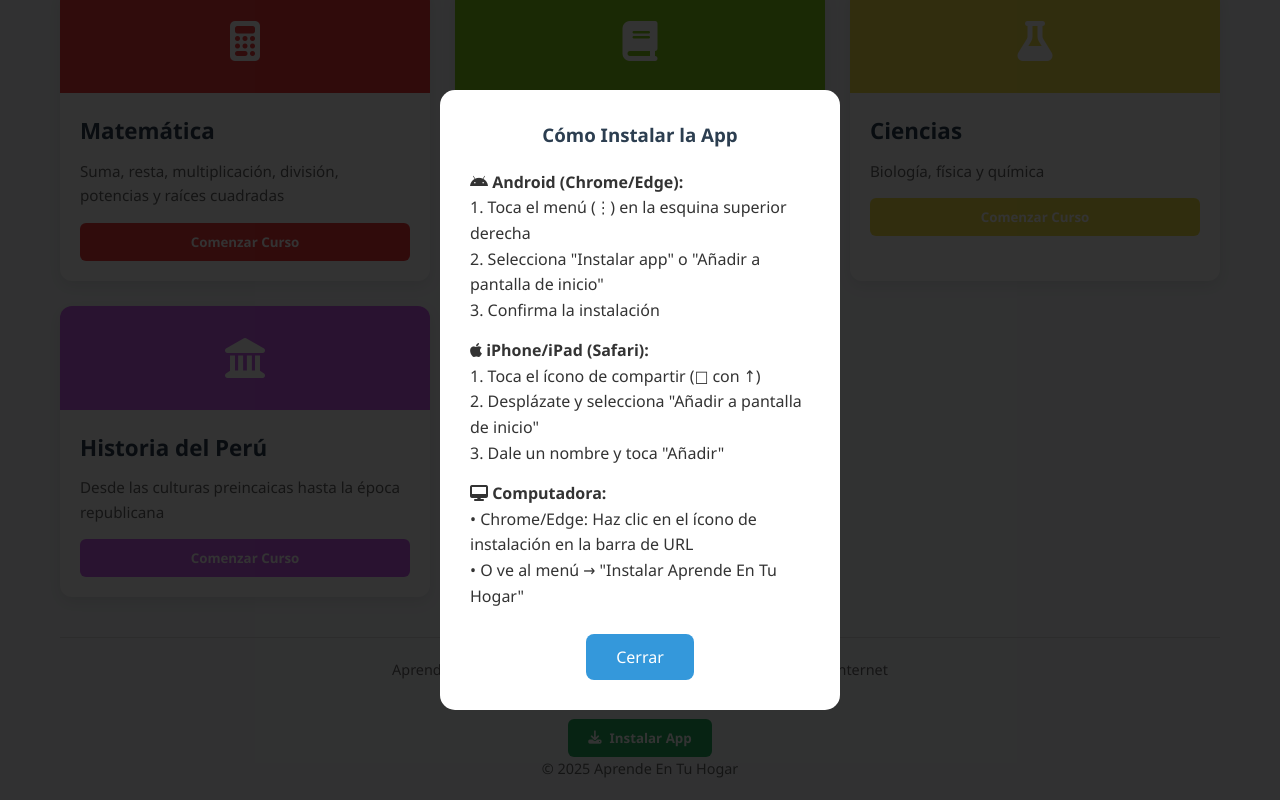
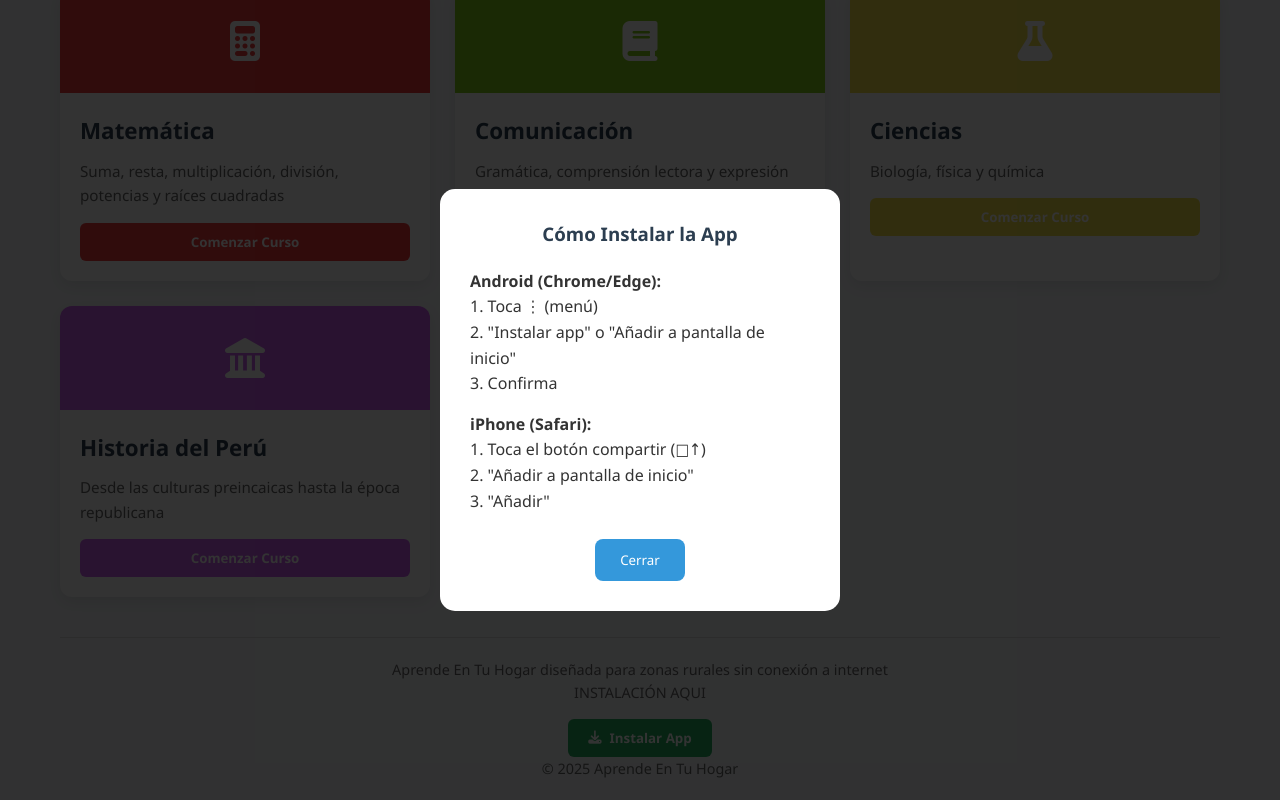
Before and after one commit to XElmikeX/Aprende-En-Tu-Hogar, a plain HTML site: page index.html in a window 1280 px wide. Both pictures are taken after a click on the button "Instalar App". Shown: the part 326-1126 px from the top of the page. Drawn offline with Linux system fonts and the light colour scheme.

Commit message:
Se agrega al Proyecto

```diff
--- a/js/cursos.js
+++ b/js/cursos.js
@@ -59,7 +59,6 @@ const questionsData = {
         { question: "Si 3 lápices cuestan 6 soles, ¿cuánto cuesta 1 lápiz?", options: ["2 soles", "3 soles", "1 sol", "4 soles"], correct: 0 },
         { question: "Un bus tiene 40 asientos. Si ya hay 25 personas, ¿cuántos asientos vacíos hay?", options: ["15", "25", "40", "65"], correct: 0 },
         { question: "Si caminas 5 km en 1 hora, ¿cuántos km caminas en 3 horas?", options: ["15 km", "5 km", "8 km", "10 km"], correct: 0 }
-        // ... (agregar más preguntas hasta 100 según sea necesario)
     ],
 
     comunicacion: [
@@ -97,7 +96,6 @@ const questionsData = {
         { question: "¿Qué es una oración?", options: ["Conjunto de palabras con sentido completo", "Una palabra", "Un signo de puntuación", "Un tipo de texto"], correct: 0 },
         { question: "¿Cuál es la sílaba tónica de 'árbol'?", options: ["ár", "bol", "ar", "árbol es aguda"], correct: 3 },
         { question: "¿Qué es un párrafo?", options: ["Conjunto de oraciones sobre un tema", "Una oración", "Un capítulo", "Un libro"], correct: 0 }
-        // ... (agregar más preguntas hasta 100 según sea necesario)
     ],
 
     ciencias: [
@@ -135,7 +133,6 @@ const questionsData = {
         { question: "¿Qué es la contaminación?", options: ["Daño al medio ambiente", "Mejora del aire", "Limpieza del agua", "Cuidado de los animales"], correct: 0 },
         { question: "¿Qué son los animales en peligro de extinción?", options: ["Especies que pueden desaparecer", "Animales domésticos", "Animales muy comunes", "Animales artificiales"], correct: 0 },
         { question: "¿Qué es un ecosistema?", options: ["Comunidad de seres vivos y su ambiente", "Un solo animal", "Una planta", "Un mineral"], correct: 0 }
-        // ... (agregar más preguntas hasta 100 según sea necesario)
     ],
 
     historia: [
@@ -173,7 +170,6 @@ const questionsData = {
         { question: "¿Qué guerra enfrentó al Perú contra Chile?", options: ["Guerra del Pacífico", "Guerra con Ecuador", "Guerra de Independencia", "Guerra Civil"], correct: 0 },
         { question: "¿Quién fue Miguel Grau?", options: ["Héroe de la Guerra del Pacífico", "Presidente del Perú", "Escritor peruano", "Científico peruano"], correct: 0 },
         { question: "¿En qué año se produjo la Batalla de Ayacucho?", options: ["1824", "1821", "1830", "1815"], correct: 0 }
-        // ... (agregar más preguntas hasta 100 según sea necesario)
     ]
 };
 
@@ -209,6 +205,10 @@ const courseNames = {
     historia: "Historia del Perú"
 };
 
+// Variables para instalación PWA
+let deferredPrompt;
+let isAppInstalled = false;
+
 // Función para obtener mensajes traducidos
 function getTranslatedMessage(key) {
     if (window.translations && window.currentLanguage) {
@@ -230,37 +230,31 @@ function shuffleArray(array) {
 
 // Función para obtener preguntas traducidas
 function getTranslatedQuestions(course) {
-    // Si el idioma es español, usar las preguntas originales
     if (window.currentLanguage === 'es' || !window.questionTranslations) {
         return null;
     }
 
-    // Si hay traducciones para este curso en el idioma actual
     if (window.questionTranslations[window.currentLanguage] &&
         window.questionTranslations[window.currentLanguage][course]) {
         return window.questionTranslations[window.currentLanguage][course];
     }
 
-    return null; // No hay traducción
+    return null;
 }
 
 // Función para seleccionar 10 preguntas aleatorias
 function selectRandomQuestions(course) {
-    // Primero intentar obtener preguntas traducidas
     const translated = getTranslatedQuestions(course);
 
     if (translated && translated.length >= 10) {
-        // Si hay suficientes preguntas traducidas, usar esas
         const shuffled = shuffleArray(translated);
         return shuffled.slice(0, 10);
     } else if (translated && translated.length > 0) {
-        // Si hay algunas preguntas traducidas pero no 10, mezclar con originales
         const allOriginalQuestions = questionsData[course];
         const neededQuestions = 10 - translated.length;
         const shuffledOriginal = shuffleArray(allOriginalQuestions).slice(0, neededQuestions);
         return [...translated, ...shuffledOriginal];
     } else {
-        // Si no hay traducciones, usar solo preguntas originales
         const allQuestions = questionsData[course];
         const shuffled = shuffleArray(allQuestions);
         return shuffled.slice(0, 10);
@@ -279,25 +273,20 @@ function updateNextButtonText() {
 // Función para actualizar textos cuando cambia el idioma
 function updateQuizLanguage() {
     if (currentCourse) {
-        // Si hay un curso activo, actualizar las preguntas
         const newQuestions = selectRandomQuestions(currentCourse);
         selectedQuestions = newQuestions;
 
-        // Reiniciar las respuestas del usuario
         userAnswers = new Array(selectedQuestions.length).fill(null);
         currentQuestionIndex = 0;
         score = 0;
 
-        // Actualizar la pregunta mostrada
         showQuestion();
 
-        // Actualizar textos de botones
         prevBtn.textContent = getTranslatedMessage("prev");
         updateNextButtonText();
         backToCoursesBtn.textContent = getTranslatedMessage("back-courses");
         restartQuizBtn.textContent = getTranslatedMessage("repeat-course");
 
-        // Actualizar título del curso
         const courseKey = currentCourse + '-title';
         if (window.translations && window.translations[window.currentLanguage] &&
             window.translations[window.currentLanguage][courseKey]) {
@@ -321,18 +310,15 @@ function startCourse(course) {
     currentCourse = course;
     currentQuestionIndex = 0;
 
-    // Seleccionar 10 preguntas aleatorias (con traducciones si aplica)
     selectedQuestions = selectRandomQuestions(course);
 
     userAnswers = new Array(selectedQuestions.length).fill(null);
     score = 0;
 
-    // Mostrar el quiz y ocultar otros elementos
     document.querySelector('.courses-section').style.display = 'none';
     quizContainer.style.display = 'block';
     resultsContainer.style.display = 'none';
 
-    // Configurar el título del quiz (traducido)
     const courseKey = course + '-title';
     if (window.translations && window.currentLanguage &&
         window.translations[window.currentLanguage][courseKey]) {
@@ -341,11 +327,9 @@ function startCourse(course) {
         quizTitle.textContent = courseNames[course];
     }
 
-    // Actualizar textos de botones
     prevBtn.textContent = getTranslatedMessage("prev");
     updateNextButtonText();
 
-    // Mostrar la primera pregunta
     showQuestion();
 }
 
@@ -353,13 +337,9 @@ function startCourse(course) {
 function showQuestion() {
     const question = selectedQuestions[currentQuestionIndex];
 
-    // Actualizar contador
     currentQuestionEl.textContent = currentQuestionIndex + 1;
-
-    // Mostrar pregunta
     questionText.textContent = question.question;
 
-    // Mostrar opciones
     optionsContainer.innerHTML = '';
     question.options.forEach((option, index) => {
         const optionElement = document.createElement('div');
@@ -372,24 +352,17 @@ function showQuestion() {
         optionsContainer.appendChild(optionElement);
     });
 
-    // Configurar botones de navegación
     prevBtn.disabled = currentQuestionIndex === 0;
-
-    // Actualizar texto del botón siguiente/finalizar
     updateNextButtonText();
 }
 
 // Seleccionar una opción
 function selectOption(optionIndex) {
-    // Deseleccionar todas las opciones
     document.querySelectorAll('.option').forEach(option => {
         option.classList.remove('selected');
     });
 
-    // Seleccionar la opción clickeada
     document.querySelectorAll('.option')[optionIndex].classList.add('selected');
-
-    // Guardar respuesta del usuario
     userAnswers[currentQuestionIndex] = optionIndex;
 }
 
@@ -434,20 +407,16 @@ function showResults() {
     quizContainer.style.display = 'none';
     resultsContainer.style.display = 'block';
 
-    // Actualizar título de resultados
     const resultsTitle = document.querySelector('.results-title');
     if (resultsTitle) {
         resultsTitle.textContent = getTranslatedMessage("completed");
     }
 
-    // Actualizar botones
     backToCoursesBtn.textContent = getTranslatedMessage("back-courses");
     restartQuizBtn.textContent = getTranslatedMessage("repeat-course");
 
-    // Mostrar puntaje
     finalScoreEl.textContent = `${score}/${selectedQuestions.length}`;
 
-    // Mostrar mensaje según puntaje (usando traducciones)
     let messageKey = "";
     if (score === selectedQuestions.length) {
         messageKey = "excellent-score";
@@ -474,140 +443,94 @@ restartQuizBtn.addEventListener('click', function() {
     startCourse(currentCourse);
 });
 
-/*-------------------- */
-// Al principio del archivo cursos.js, después de las variables:
-let deferredPrompt;
-let isAppInstalled = false;
-
-// En la parte de inicialización (al final del archivo), añade:
-window.addEventListener('DOMContentLoaded', function() {
-    console.log("App EducaRural cargada. Funciona completamente offline.");
+/*--------------------------------------------------------------------- */
+// INSTALACIÓN PWA - CÓDIGO SIMPLIFICADO
+/*--------------------------------------------------------------------- */
 
 // Verificar si ya está instalada
-    if (window.matchMedia('(display-mode: standalone)').matches) {
-        console.log("La app ya está instalada");
+function checkIfInstalled() {
+    if (window.matchMedia('(display-mode: standalone)').matches ||
+        window.navigator.standalone === true) {
         isAppInstalled = true;
         installBtn.style.display = 'none';
+        return true;
+    }
+    return false;
 }
 
 // Escuchar evento beforeinstallprompt
 window.addEventListener('beforeinstallprompt', (e) => {
-        console.log("beforeinstallprompt event fired");
-        // Prevenir que Chrome muestre su propio banner
     e.preventDefault();
-        // Guardar el evento para usarlo después
     deferredPrompt = e;
 
-        // Mostrar el botón de instalación
+    if (!checkIfInstalled()) {
         installBtn.style.display = 'inline-flex';
-
-        // Actualizar el texto del botón
-        installBtn.innerHTML = '<i class="fas fa-download"></i> <span data-key="install-app">Instalar App</span>';
-
-        // Forzar actualización de textos
-        if (window.translations && window.currentLanguage) {
-            const textElement = installBtn.querySelector('span[data-key="install-app"]');
-            if (textElement) {
-                textElement.textContent = window.translations[window.currentLanguage]["install-app"];
-            }
+        installBtn.style.opacity = '1';
     }
 });
 
-    // Escuchar cuando la app se instale
-    window.addEventListener('appinstalled', (evt) => {
+// Cuando se instala
+window.addEventListener('appinstalled', () => {
     console.log('App instalada exitosamente');
     isAppInstalled = true;
     installBtn.style.display = 'none';
-
-        // Mostrar mensaje de confirmación
-        alert('¡App instalada exitosamente! Ahora puedes acceder desde tu pantalla de inicio.');
-    });
+    deferredPrompt = null;
 });
 
-// Función simplificada para instalar la app
-async function installApp() {
+// Click en botón de instalación
+installBtn.addEventListener('click', async (e) => {
+    e.preventDefault();
+
+    if (isAppInstalled) {
+        alert('La app ya está instalada en tu dispositivo.');
+        return;
+    }
+
     if (deferredPrompt) {
-        // Mostrar el prompt de instalación
         deferredPrompt.prompt();
 
-        // Esperar a que el usuario responda
         const { outcome } = await deferredPrompt.userChoice;
 
         if (outcome === 'accepted') {
             console.log('Usuario aceptó la instalación');
             installBtn.style.display = 'none';
-
-            // Mostrar mensaje de éxito
             showInstallSuccessMessage();
         } else {
             console.log('Usuario rechazó la instalación');
-            // Mostrar instrucciones alternativas
             showAlternativeInstructions();
         }
 
-        // Limpiar la referencia
         deferredPrompt = null;
     } else {
-        // Si no hay beforeinstallprompt, mostrar instrucciones
         showInstallInstructions();
     }
-}
-/*---------------- */
-
-/*--------------------------------------------------------------------- */
-// Instalar la aplicación como PWA
-installBtn.addEventListener('click', async function(e) {
-    e.preventDefault();
-
-    // Verificar si ya está instalada
-    if (isAppInstalled) {
-        alert('La app ya está instalada en tu dispositivo.');
-        return;
-    }
-
-    // Intentar instalar usando el prompt de instalación
-    await installApp();
 });
 
 // Función para mostrar mensaje de éxito
 function showInstallSuccessMessage() {
     const message = `
         <div class="install-success" style="
-            position: fixed;
-            top: 0;
-            left: 0;
-            width: 100%;
-            height: 100%;
+            position: fixed; top: 0; left: 0;
+            width: 100%; height: 100%;
             background: rgba(0,0,0,0.8);
-            display: flex;
-            justify-content: center;
-            align-items: center;
+            display: flex; justify-content: center; align-items: center;
             z-index: 1000;
         ">
             <div style="
-                background: white;
-                padding: 30px;
-                border-radius: 15px;
-                max-width: 90%;
-                width: 400px;
-                text-align: center;
+                background: white; padding: 30px; border-radius: 15px;
+                max-width: 90%; width: 400px; text-align: center;
             ">
                 <div style="font-size: 4rem; color: #27ae60; margin-bottom: 20px;">
                     <i class="fas fa-check-circle"></i>
                 </div>
                 <h3 style="color: #2c3e50; margin-bottom: 15px;">¡App Instalada!</h3>
                 <p style="margin-bottom: 20px; color: #666;">
-                    La aplicación ha sido instalada exitosamente en tu dispositivo.
-                    Ahora puedes acceder a ella desde tu pantalla de inicio como cualquier otra app.
+                    La aplicación ha sido instalada exitosamente.<br>
+                    Ahora puedes acceder desde tu pantalla de inicio.
                 </p>
                 <button onclick="this.parentElement.parentElement.remove()" style="
-                    background: #3498db;
-                    color: white;
-                    border: none;
-                    padding: 12px 30px;
-                    border-radius: 8px;
-                    font-size: 16px;
-                    cursor: pointer;
+                    background: #3498db; color: white; border: none;
+                    padding: 12px 30px; border-radius: 8px; cursor: pointer;
                 ">
                     ¡Entendido!
                 </button>
@@ -622,57 +545,33 @@ function showInstallSuccessMessage() {
 function showInstallInstructions() {
     const instructions = `
         <div class="install-instructions" style="
-            position: fixed;
-            top: 0;
-            left: 0;
-            width: 100%;
-            height: 100%;
+            position: fixed; top: 0; left: 0;
+            width: 100%; height: 100%;
             background: rgba(0,0,0,0.8);
-            display: flex;
-            justify-content: center;
-            align-items: center;
+            display: flex; justify-content: center; align-items: center;
             z-index: 1000;
         ">
             <div style="
-                background: white;
-                padding: 30px;
-                border-radius: 15px;
-                max-width: 90%;
-                width: 400px;
-                text-align: center;
+                background: white; padding: 30px; border-radius: 15px;
+                max-width: 90%; width: 400px; text-align: center;
             ">
                 <h3 style="color: #2c3e50; margin-bottom: 20px;">Cómo Instalar la App</h3>
 
                 <div style="text-align: left; margin-bottom: 25px;">
-                    <div style="margin-bottom: 15px;">
-                        <h4><i class="fab fa-android"></i> Android (Chrome/Edge):</h4>
-                        <p>1. Toca el menú (⋮) en la esquina superior derecha</p>
-                        <p>2. Selecciona "Instalar app" o "Añadir a pantalla de inicio"</p>
-                        <p>3. Confirma la instalación</p>
-                    </div>
+                    <p><strong>Android (Chrome/Edge):</strong></p>
+                    <p>1. Toca ⋮ (menú)</p>
+                    <p>2. "Instalar app" o "Añadir a pantalla de inicio"</p>
+                    <p>3. Confirma</p>
 
-                    <div style="margin-bottom: 15px;">
-                        <h4><i class="fab fa-apple"></i> iPhone/iPad (Safari):</h4>
-                        <p>1. Toca el ícono de compartir (□ con ↑)</p>
-                        <p>2. Desplázate y selecciona "Añadir a pantalla de inicio"</p>
-                        <p>3. Dale un nombre y toca "Añadir"</p>
-                    </div>
-
-                    <div>
-                        <h4><i class="fas fa-desktop"></i> Computadora:</h4>
-                        <p>• Chrome/Edge: Haz clic en el ícono de instalación en la barra de URL</p>
-                        <p>• O ve al menú → "Instalar Aprende En Tu Hogar"</p>
-                    </div>
+                    <p style="margin-top: 15px;"><strong>iPhone (Safari):</strong></p>
+                    <p>1. Toca el botón compartir (□↑)</p>
+                    <p>2. "Añadir a pantalla de inicio"</p>
+                    <p>3. "Añadir"</p>
                 </div>
 
                 <button onclick="this.parentElement.parentElement.remove()" style="
-                    background: #3498db;
-                    color: white;
-                    border: none;
-                    padding: 12px 30px;
-                    border-radius: 8px;
-                    font-size: 16px;
-                    cursor: pointer;
+                    background: #3498db; color: white; border: none;
+                    padding: 12px 25px; border-radius: 8px; cursor: pointer;
                 ">
                     Cerrar
                 </button>
@@ -683,42 +582,30 @@ function showInstallInstructions() {
     document.body.insertAdjacentHTML('beforeend', instructions);
 }
 
-// Función para mostrar instrucciones alternativas si el usuario rechaza
+// Función para mostrar instrucciones alternativas
 function showAlternativeInstructions() {
     const message = `
         <div class="install-alternative" style="
-            position: fixed;
-            top: 0;
-            left: 0;
-            width: 100%;
-            height: 100%;
+            position: fixed; top: 0; left: 0;
+            width: 100%; height: 100%;
             background: rgba(0,0,0,0.8);
-            display: flex;
-            justify-content: center;
-            align-items: center;
+            display: flex; justify-content: center; align-items: center;
             z-index: 1000;
         ">
             <div style="
-                background: white;
-                padding: 30px;
-                border-radius: 15px;
-                max-width: 90%;
-                width: 400px;
-                text-align: center;
+                background: white; padding: 30px; border-radius: 15px;
+                max-width: 90%; width: 400px; text-align: center;
             ">
                 <h3 style="color: #2c3e50; margin-bottom: 15px;">Instalación Manual</h3>
                 <p style="margin-bottom: 20px; color: #666;">
-                    Para instalar manualmente, toca el botón "Instalar App" nuevamente
-                    y sigue las instrucciones, o usa el menú de tu navegador.
+                    Para instalar manualmente:<br>
+                    1. Abre el menú de tu navegador<br>
+                    2. Busca "Instalar app" o "Añadir a pantalla de inicio"<br>
+                    3. Confirma la instalación
                 </p>
                 <button onclick="this.parentElement.parentElement.remove()" style="
-                    background: #3498db;
-                    color: white;
-                    border: none;
-                    padding: 12px 30px;
-                    border-radius: 8px;
-                    font-size: 16px;
-                    cursor: pointer;
+                    background: #3498db; color: white; border: none;
+                    padding: 12px 30px; border-radius: 8px; cursor: pointer;
                 ">
                     Cerrar
                 </button>
@@ -728,22 +615,18 @@ function showAlternativeInstructions() {
 
     document.body.insertAdjacentHTML('beforeend', message);
 }
-/*--------------------------------------------------------------------- */
 
-// Función para manejar cambios de idioma (llamada desde idiomas.js)
+// Función para manejar cambios de idioma
 window.updateQuizOnLanguageChange = function() {
     if (currentCourse) {
-        // Si hay un curso activo, actualizar las preguntas
         updateQuizLanguage();
 
-        // Si estamos en la pantalla de resultados, actualizar el mensaje
         if (resultsContainer.style.display === 'block' || resultsContainer.style.display === '') {
             const resultsTitle = document.querySelector('.results-title');
             if (resultsTitle) {
                 resultsTitle.textContent = getTranslatedMessage("completed");
             }
 
-            // Recalcular y mostrar mensaje traducido
             let messageKey = "";
             if (score === selectedQuestions.length) {
                 messageKey = "excellent-score";
@@ -759,14 +642,32 @@ window.updateQuizOnLanguageChange = function() {
                 scoreMessageEl.textContent = getTranslatedMessage(messageKey);
             }
 
-            // Actualizar botones en resultados
             backToCoursesBtn.textContent = getTranslatedMessage("back-courses");
             restartQuizBtn.textContent = getTranslatedMessage("repeat-course");
         }
     }
 };
 
-// Mostrar mensaje de bienvenida
+// Inicialización al cargar la página
 window.addEventListener('DOMContentLoaded', function() {
-    console.log("App EducaRural cargada. Funciona completamente offline.");
+    console.log("App Aprende En Tu Hogar cargada. Funciona completamente offline.");
+
+    // Verificar si ya está instalada
+    checkIfInstalled();
+
+    // Detectar modo offline/online
+    if (!navigator.onLine) {
+        document.body.classList.add('offline-mode');
+        console.log("Modo offline activado");
+    }
+
+    window.addEventListener('online', function() {
+        document.body.classList.remove('offline-mode');
+        console.log("Conexión restablecida");
     });
+
+    window.addEventListener('offline', function() {
+        document.body.classList.add('offline-mode');
+        console.log("Modo offline - Usando caché");
+    });
+});
```
Also changed, not shown: index.html (+9 -0 lines). Lines whose indentation alone changed are shown as unchanged.
